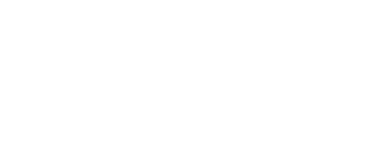
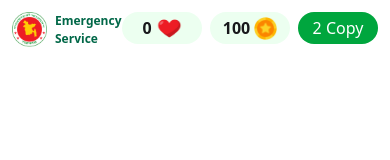
Before and after one commit to MdRifatulIslam1080/B12-A5-Emergency-Hotline, a plain HTML site: page index.html in a window 390 px wide. Drawn offline with nearby package versions, Linux system fonts and the light colour scheme.

Commit message:
added navbar and mobile responsive

```diff
--- a/index.html
+++ b/index.html
@@ -4,6 +4,44 @@
     <meta charset="UTF-8" />
     <meta name="viewport" content="width=device-width, initial-scale=1.0" />
     <title>Document</title>
+    <link
+      href="https://cdn.jsdelivr.net/npm/daisyui@5"
+      rel="stylesheet"
+      type="text/css"
+    />
+    <script src="https://cdn.jsdelivr.net/npm/@tailwindcss/browser@4"></script>
   </head>
-  <body></body>
+  <body class="mx-auto">
+    <nav class="flex justify-between p-3 md:p-6 md:px-12">
+      <div class="flex gap-2">
+        <img
+          class="w-[35px] h-[35px] md:w-[50px] md:h-[50px]"
+          src="./assets/logo.png"
+          alt=""
+        />
+        <h1 class="text-[#006747] text-[12px] md:text-[18px] font-extrabold">
+          Emergency <br />Service
+        </h1>
+      </div>
+      <div class="flex gap-2 md:gap-5">
+        <div
+          class="flex gap-1 md:gap-3 w-[80px] h-[32px] md:w-[123px] md:h-[52px] bg-[#41ff6a19] rounded-[50px] justify-center items-center"
+        >
+          <h1 class="font-extrabold">0</h1>
+          <img class="w-[26px] h-[23px]" src="./assets/heart.png" alt="" />
+        </div>
+        <div
+          class="flex gap-1 md:gap-3 w-[80px] h-[32px] md:w-[123px] md:h-[52px] bg-[#41ff6a19] rounded-[50px] justify-center items-center"
+        >
+          <h1 class="font-extrabold">100</h1>
+          <img class="w-[23px] h-[23px]" src="./assets/coin.png" alt="" />
+        </div>
+        <div
+          class="flex w-[80px] h-[32px] md:w-[123px] md:h-[52px] bg-[#00A63E] text-white rounded-[50px] justify-center items-center"
+        >
+          <h1>2 Copy</h1>
+        </div>
+      </div>
+    </nav>
+  </body>
 </html>
```
Also changed, not shown: tailwind.config.js (added).
